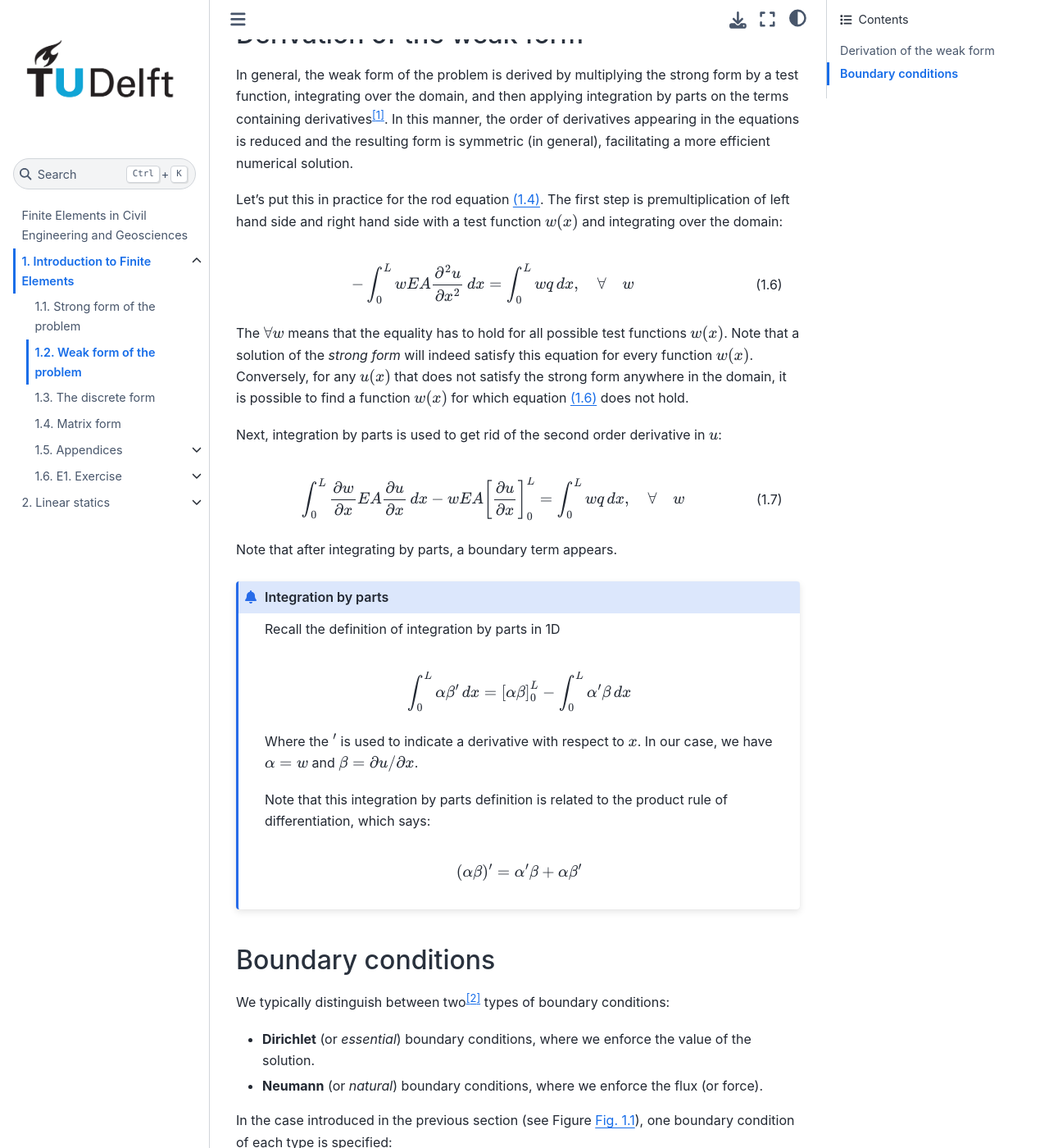
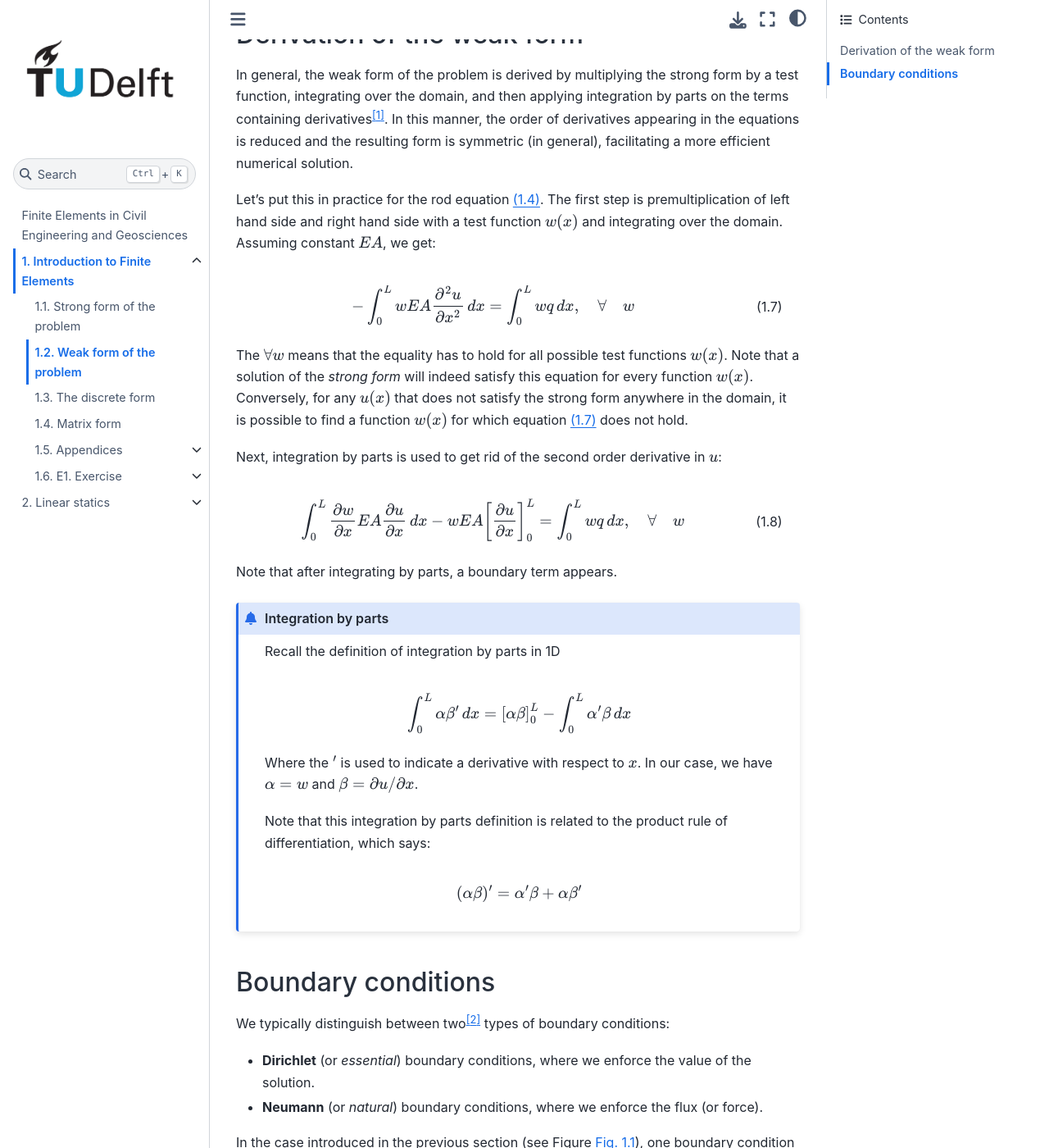
Before and after one commit to TeachBooks/mirror_computational_modelling, a Jupyter Book: the page built from book/Chapter1/chapter1-2_Weak_form_of_the_problem.md, in a window 1280 px wide and 1400 px high, scrolled down 841 px. Shown: the whole window at 82% size. Built offline with Jupyter Book 1.0.4 settings and Sphinx 7.4.7 and the Sphinx Book theme 1.1.4, drawn with Linux system fonts in a browser that asks for light colours; pages that are not in the unit, such as notebooks, are missing from menus; some of the changed text lies outside the part shown.

```diff
--- a/book/Chapter1/chapter1-2_Weak_form_of_the_problem.md
+++ b/book/Chapter1/chapter1-2_Weak_form_of_the_problem.md
@@ -15,7 +15,7 @@
 
 In general, the weak form of the problem is derived by multiplying the strong form by a test function, integrating over the domain, and then applying integration by parts on the terms containing derivatives[^integration_by_parts]. In this manner, the order of derivatives appearing in the equations is reduced and the resulting form is symmetric (in general), facilitating a more efficient numerical solution.
 
-Let's put this in practice for the rod equation {eq}`1drod`. The first step is premultiplication of left hand side and right hand side with a test function $w(x)$ and integrating over the domain:
+Let's put this in practice for the rod equation {eq}`1drod`. The first step is premultiplication of left hand side and right hand side with a test function $w(x)$ and integrating over the domain. Assuming constant $EA$, we get:
 
 $$ -\int_{0}^{L} wEA \frac{\partial^{2} u}{\partial x^{2}}\,dx = \int_0^Lwq\,dx,\quad\forall\quad w$$ (integralform)
 
```
Also changed, not shown: book/Chapter1/chapter1-1_Strong_form_of_the_problem.ipynb.
